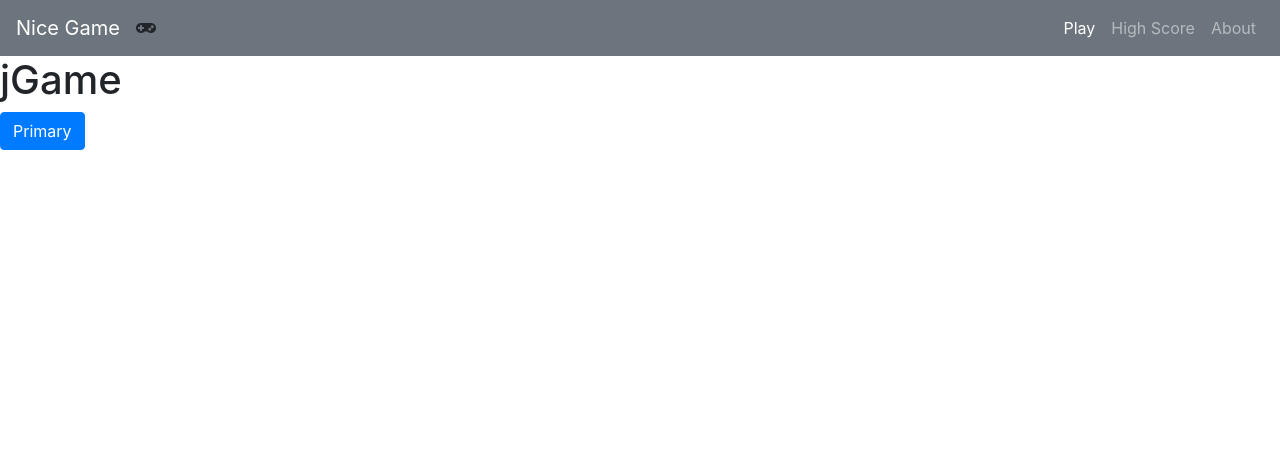
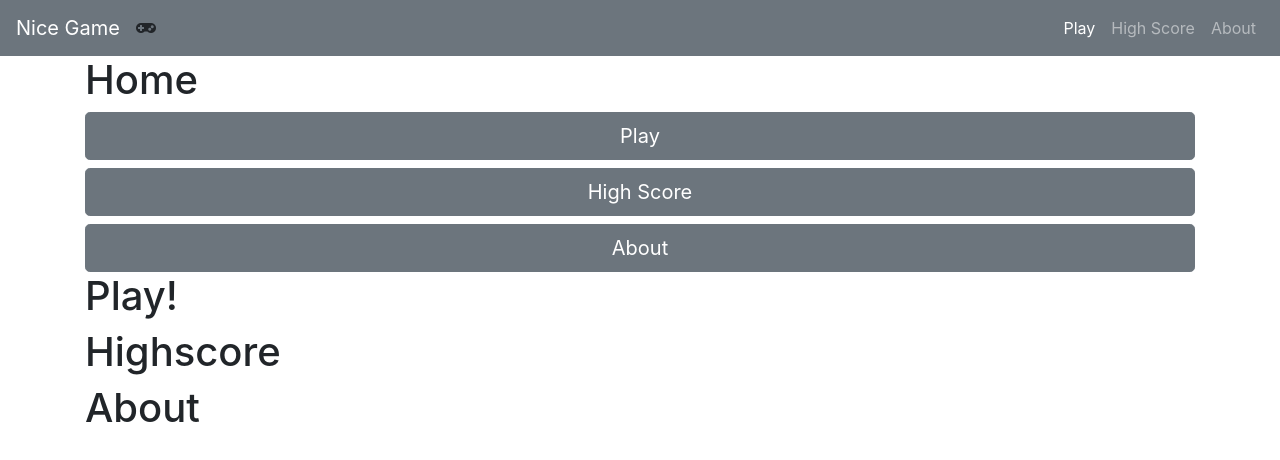
Before and after one commit to SplitSeconds/jgame, a plain HTML site: page index.html in a window 1280 px wide. Drawn offline with nearby package versions, Linux system fonts and the light colour scheme.

Commit message:
Add page structure

```diff
--- a/JS/main.js
+++ b/JS/main.js
@@ -1 +1,11 @@
 console.log('Hello Berlin!')
+
+function goToPage(link){
+  //Goal: hide all the divs with data-page(jQuery) , except the right one
+}
+
+// go to main
+goToPage('play')
+
+// Listen for click events on <a>
+//Hint: event.preventDefault
--- a/index.html
+++ b/index.html
@@ -34,8 +34,23 @@
           </div>
         </nav>
 
-    <h1>jGame</h1>
-    <Button class="btn btn-primary">Primary</Button>
+        <div class="container">
+            <div data-page="home">
+                <h1>Home</h1>
+                <a href="play" class="btn btn-lg btn-block btn-secondary">Play</a>
+                <a href="high-score" class="btn btn-lg btn-block btn-secondary">High Score</a>
+                <a href="abour" class="btn btn-lg btn-block btn-secondary">About</a>
+              </div>
+          <div data-page="play">
+            <h1>Play!</h1>
+          </div>
+          <div data-page="high-score">
+            <h1>Highscore</h1>
+          </div>
+          <div data-page="about">
+            <h1>About</h1>
+          </div>
+        </div>
 
 
 
```
